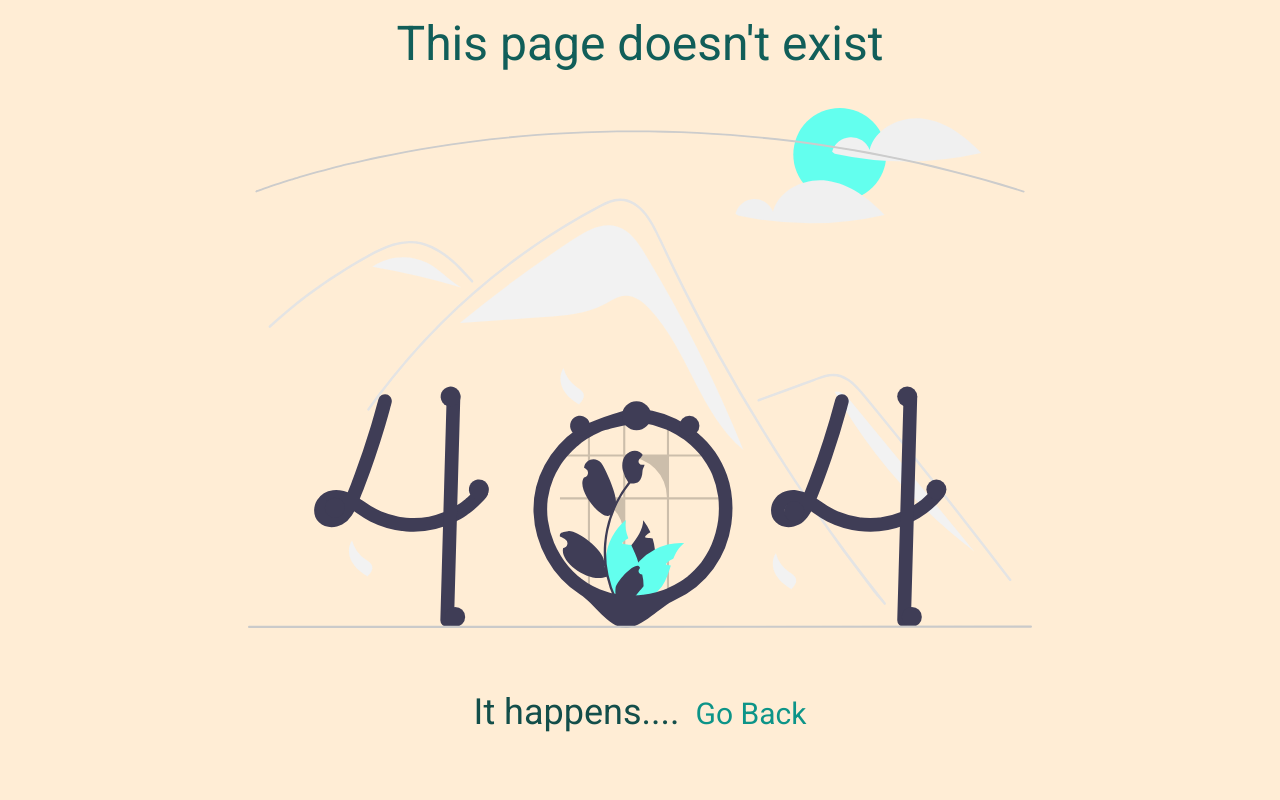
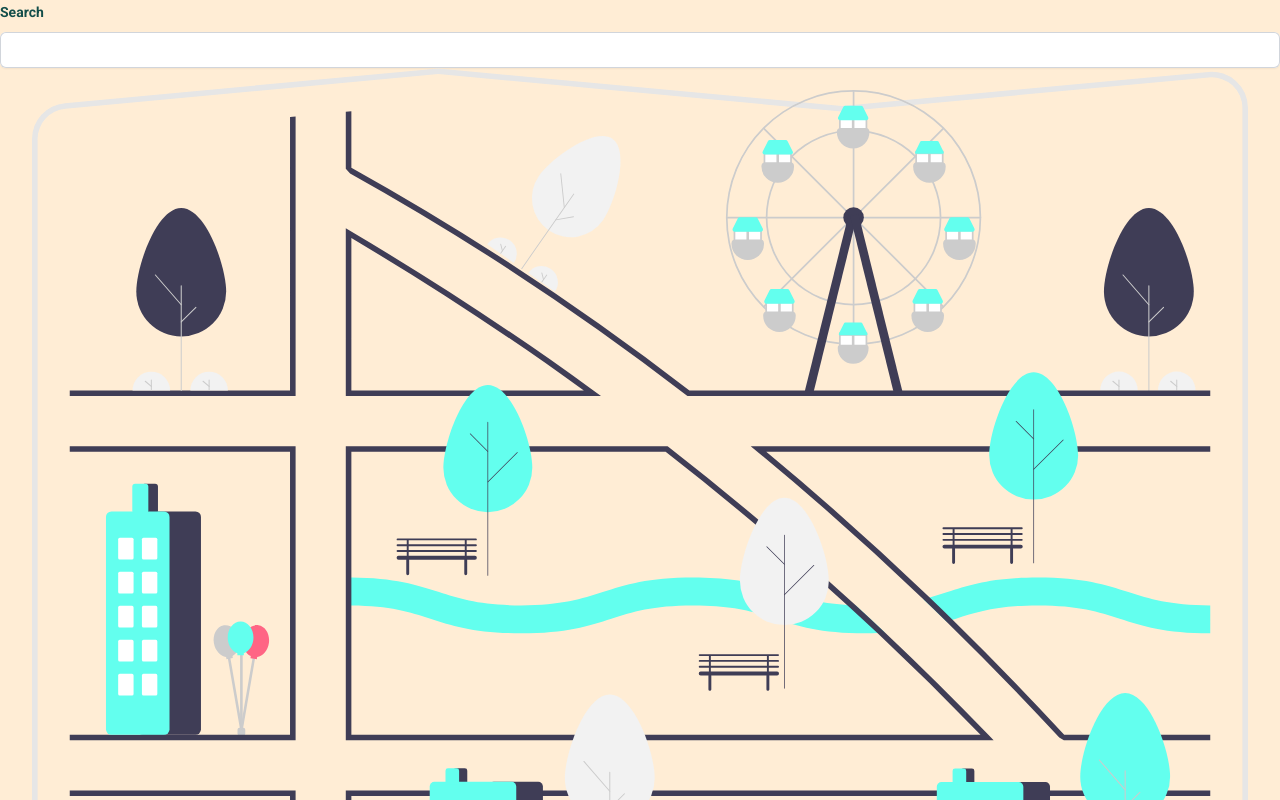
Before and after one commit to hopeVaughn/p2p, a React (Vite) app in the folder apps/client/: page / in a window 1280 px wide. Shown: the top 800 px of the page. Built offline with nearby package versions, Linux system fonts and the light colour scheme.

Commit message:
update search component

```diff
--- a/apps/client/src/App.tsx
+++ b/apps/client/src/App.tsx
@@ -2,6 +2,7 @@ import Landing from "./Pages/Landing"
 import Register from "./Pages/Register";
 import Error from "./Pages/Error";
 import PageNotFound from "./Pages/PageNotFound";
+import Search from "./Pages/Protected_Routes/Search";
 function App() {
 
   return (
@@ -9,8 +10,8 @@ function App() {
       {/* <Landing /> */}
       {/* <Register /> */}
       {/* <Error /> */}
-      <PageNotFound />
-
+      {/* <PageNotFound /> */}
+      <Search />
     </>
   );
 }
--- a/apps/client/src/Global_Components/FormRow.tsx
+++ b/apps/client/src/Global_Components/FormRow.tsx
@@ -4,7 +4,7 @@ interface FormRowProps {
   id: string;
   name: string;
   type: string;
-  autoComplete: string;
+  autoComplete?: string;
   required?: boolean;
   labelText: string;
   placeholder?: string;
--- a/apps/client/src/Global_Components/Navbar.tsx
+++ b/apps/client/src/Global_Components/Navbar.tsx
@@ -12,11 +12,11 @@ interface NavbarProps {
   navigation: NavigationItem[];
   mobileMenuOpen: boolean;
   setMobileMenuOpen: (open: boolean) => void;
-  scrolled: boolean;
-  navbarHeight: number;
+  scrolled?: boolean;
+  navbarHeight?: number;
 }
 
-const Navbar: React.FC<NavbarProps> = ({ navigation, mobileMenuOpen, setMobileMenuOpen, scrolled, navbarHeight }) => {
+const Navbar: React.FC<NavbarProps> = ({ navigation, mobileMenuOpen, setMobileMenuOpen, scrolled, navbarHeight = 0 }) => {
   const handleNavClick = (event: React.MouseEvent<HTMLAnchorElement, MouseEvent>, href: string) => {
     event.preventDefault();
     const targetElement = document.querySelector(href);
--- a/apps/client/src/Pages/Protected_Routes/Search.tsx
+++ b/apps/client/src/Pages/Protected_Routes/Search.tsx
@@ -1,10 +1,31 @@
-import React from 'react'
+import React, { useState } from 'react'
 import Navbar from '../../Global_Components/Navbar'
 import Sidebar from '../../Global_Components/Sidebar'
+import FormRow from '../../Global_Components/FormRow'
+import { tourist_map } from '../../assets'
+const Search: React.FC = () => {
+  const [mobileMenuOpen, setMobileMenuOpen] = useState<boolean>(false)
+  return (
+    <main className='bg-orange-100'>
+      <header>
+        {/* <Navbar />
+        <SideBar /> */}
+      </header>
+      <section>
+        <form action="">
+          <label htmlFor="search" className="block text-sm font-semibold leading-6 text-teal-900">
+            Search
+          </label>
+          <FormRow id='search' name='search' type='text' />
+        </form>
 
-const Search: React.FC = () => {
-  return (
-    <div>Search</div>
+        <div className="mx-auto max-w-7xl sm:px-6 lg:px-8">
+          <div>
+            <img src={tourist_map} alt="" className="w-full object-cover" />
+          </div>
+        </div>
+      </section>
+    </main>
   )
 }
 
```
